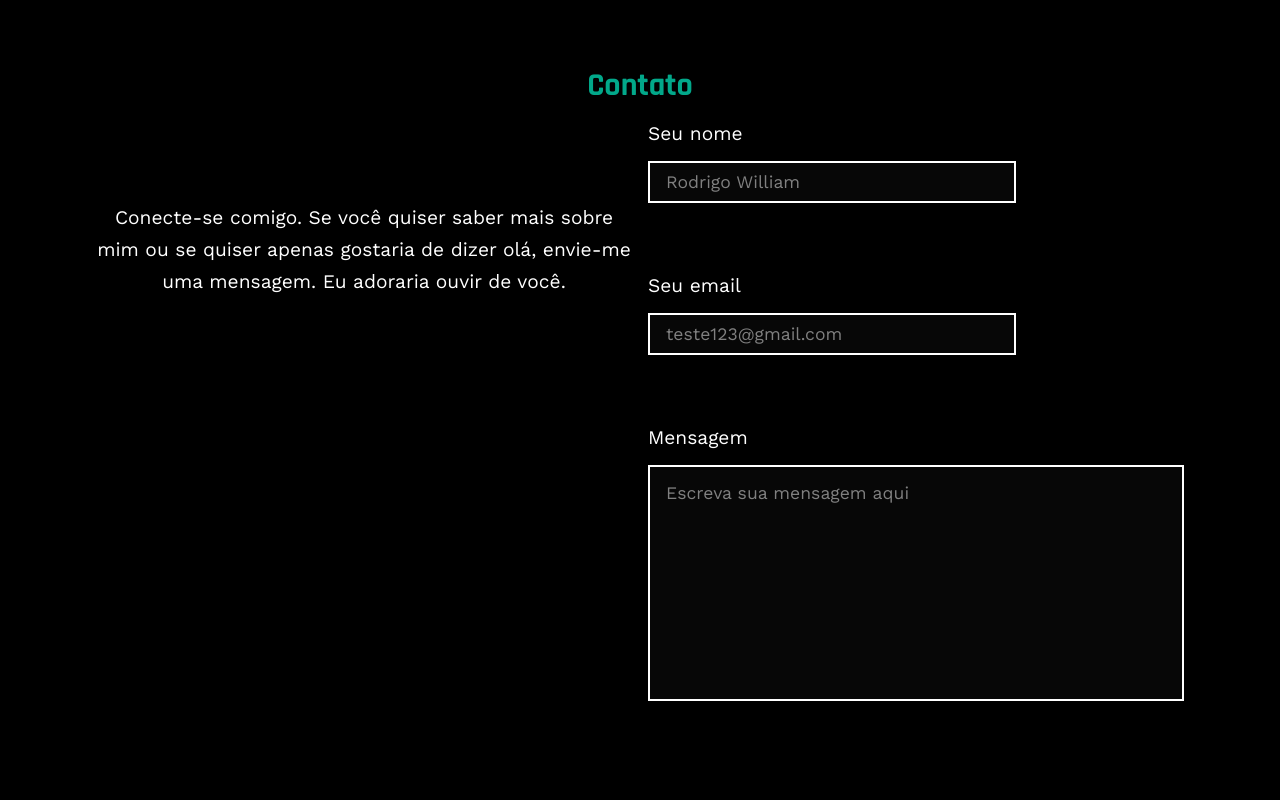
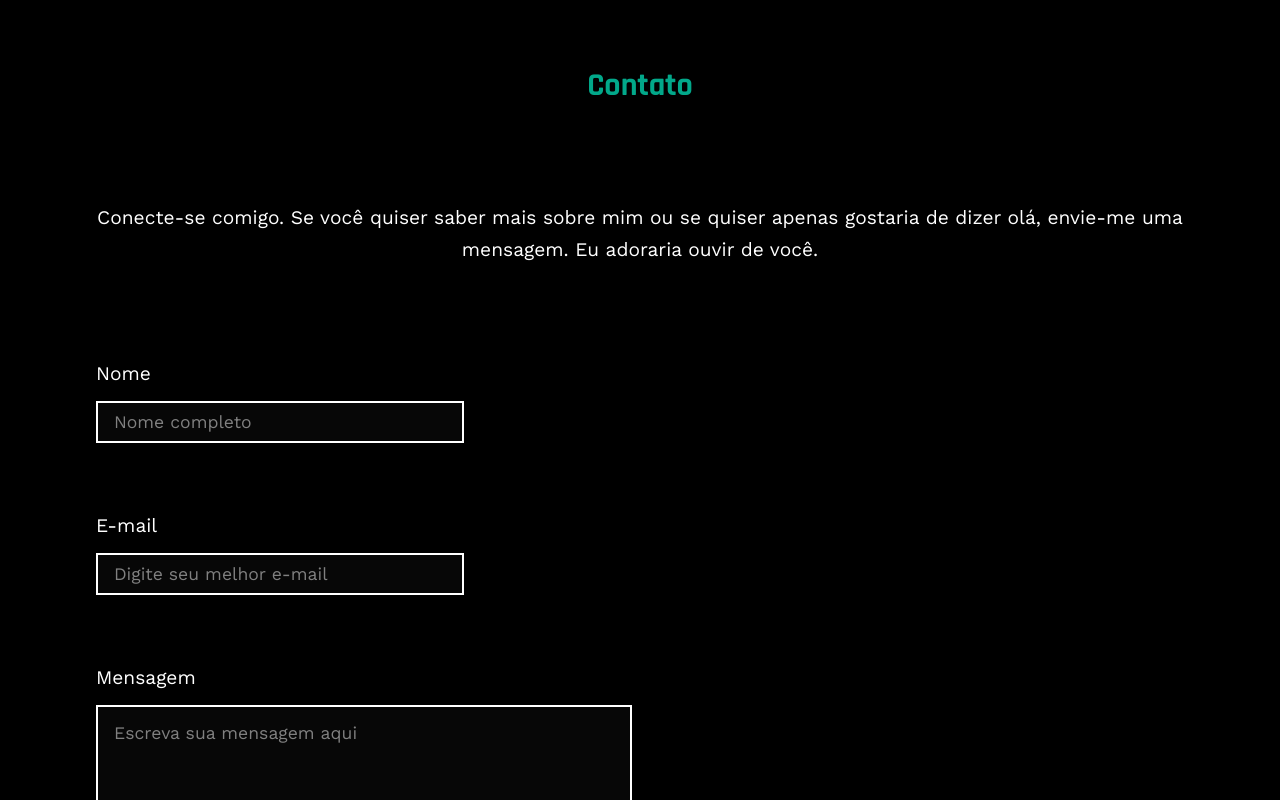
Before and after one commit to 1995william/portfolio, a React (Vite) app: page / in a window 1280 px wide. Shown: the part 2840-3640 px from the top of the page. Built offline with nearby package versions, Linux system fonts and the light colour scheme.

Commit message:
adicionando validação no formulário

```diff
--- a/src/Components/Contato/Contato.tsx
+++ b/src/Components/Contato/Contato.tsx
@@ -1,48 +1,99 @@
 import { FiSend } from "react-icons/fi";
 import styles from "./Contato.module.scss";
-import email from "../../assets/imgs/email.png"
+import email from "../../assets/imgs/email.png";
+import ScrollAnimation from "react-animate-on-scroll";
+import { yupResolver } from "@hookform/resolvers/yup";
+import { useForm } from "react-hook-form";
+import { validationSchema } from "../../utils/validation";
+
 export default function Contato() {
+
+  const {register,handleSubmit,formState: { errors }} = useForm({
+    resolver: yupResolver(validationSchema),
+  });
+   function onSubmit() {
+    console.log('envio')
+  }
   return (
     <section className={styles.container__contato}>
       <div className={styles.contato_titulo}>
         <h1>Contato</h1>
       </div>
+
+      <article className={styles.descricao}>
+        <ScrollAnimation animateIn="animate__fadeInLeft" delay={0.2 * 1000}>
           <p>
             Conecte-se comigo. Se você quiser saber mais sobre mim ou se quiser
-        apenas gostaria de dizer olá, envie-me uma mensagem. Eu adoraria ouvir
-        de você.
+            apenas gostaria de dizer olá, envie-me uma mensagem. Eu adoraria
+            ouvir de você.
           </p>
-      <form
-        action="#"
-        onSubmit={(e) => e.preventDefault}
-        className={styles.formulario}
+        </ScrollAnimation>
+      </article>
+
+      <div className={styles.container__formulario}>
+        <ScrollAnimation
+          animateIn="animate__fadeInLeft"
+          delay={0.6 * 1000}
         >
-        <label htmlFor="nome">
-          Seu nome
-          <input type="text" name="nome" placeholder="Rodrigo William" />
+
+        <form onSubmit={handleSubmit(onSubmit)} className={styles.formulario}>
+
+          <label>
+            Nome
+            <input
+              type="text"
+              id="nome"
+              {...register("nome")}
+              placeholder="Nome completo"
+              className={`${errors.nome != undefined ? styles.campoInvalido:''}` }
+            />
+            <span className={`${errors.nome != undefined ? styles.mensagemInvalida:''}` }>{errors.nome?.message ? errors.nome?.message?.toString(): ''}</span>
           </label>
-        <label htmlFor="email">
-          Seu email
-          <input type="email" name="email" placeholder="teste123@gmail.com" />
+
+          <label>
+            E-mail
+            <input
+              type="email"
+              id="email"
+              placeholder="Digite seu melhor e-mail"
+              {...register("email")}
+              className={`${errors.email != undefined ? styles.campoInvalido:''}` }
+            />
+            <span className={`${errors.email != undefined ? styles.mensagemInvalida:''}` }>{errors.email?.message ? errors.email?.message?.toString(): ''}</span>
           </label>
-        <label htmlFor="mensagem">
+
+          <label>
             Mensagem
             <textarea
+              id="mensagem"
               placeholder="Escreva sua mensagem aqui"
               rows={10}
               cols={20}
+              {...register('mensagem')}
+              className={`${errors.mensagem != undefined ? styles.campoInvalido:''}` }
             ></textarea>
+            <span className={`${errors.mensagem != undefined ? styles.mensagemInvalida:''}`}>{errors.mensagem?.message ? errors.mensagem?.message?.toString() : ''}</span>
           </label>
 
           <div className={styles.container__botao}>
+            <ScrollAnimation
+              animateIn="animate__fadeInLeft"
+              delay={0.6 * 1000}
+            >
             <button>
               <FiSend />
               Enviar mensagem
             </button>
+            </ScrollAnimation>
           </div>
         </form>
+        </ScrollAnimation>
+      </div>
+
       <figure className={styles.container__emailLogo}>
+        <ScrollAnimation animateIn="animate__fadeInRight" delay={0.6 * 1000}>
           <img src={email} alt="email" />
+        </ScrollAnimation>
       </figure>
     </section>
   );
```
Lines whose indentation alone changed are shown as unchanged.
